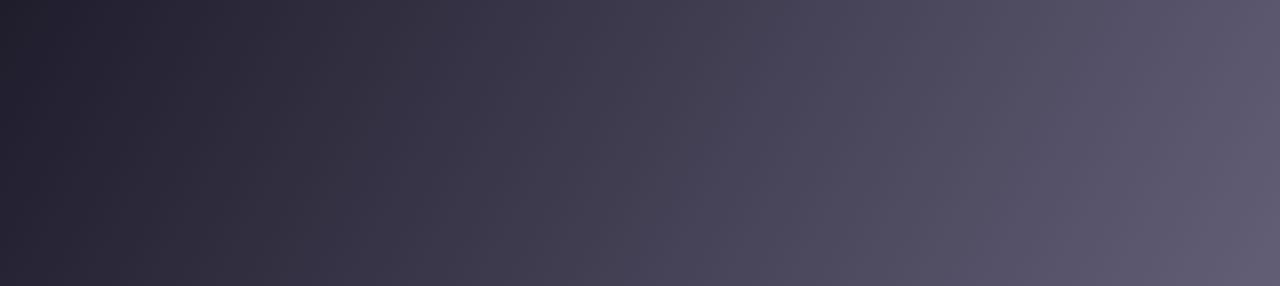
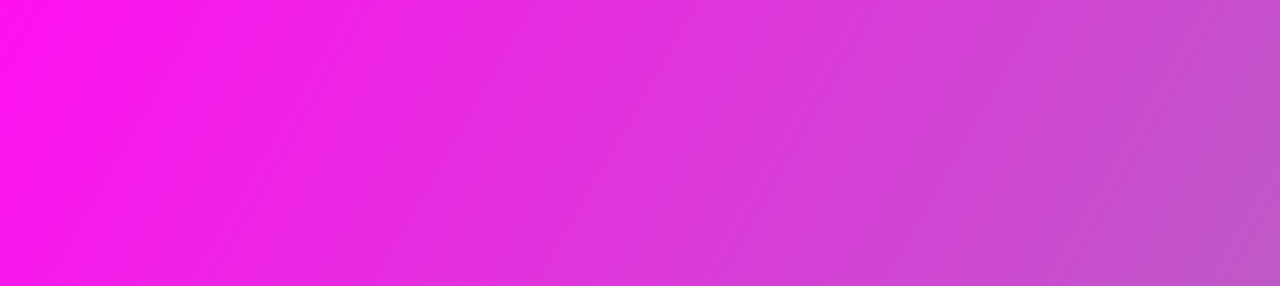
Before and after one commit to nextgendevelope/Hackathon25, a plain HTML site: page index.html in a window 1280 px wide. Shown: the top 286 px of the page. Drawn offline with nearby package versions, Linux system fonts and the light colour scheme.

Commit message:
Update index.html

```diff
--- a/index.html
+++ b/index.html
@@ -14,7 +14,7 @@
     body {
       margin: 0;
       font-family: 'Poppins', sans-serif;
-      background: linear-gradient(120deg, #1f1c2c, #928dab);
+      background: linear-gradient(120deg, #FF10F0 , #928dab);
       scroll-behavior: smooth;
     }
 
```
